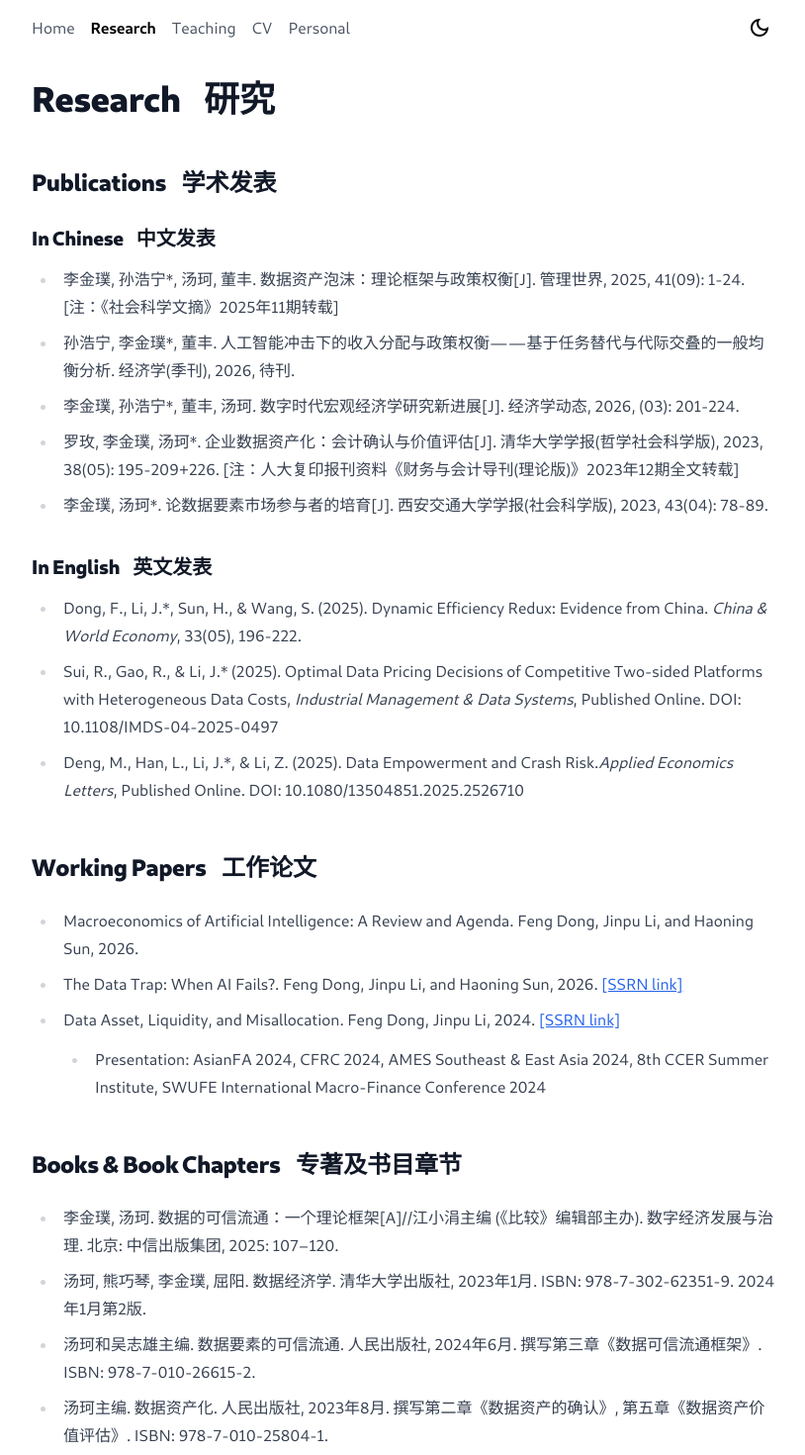
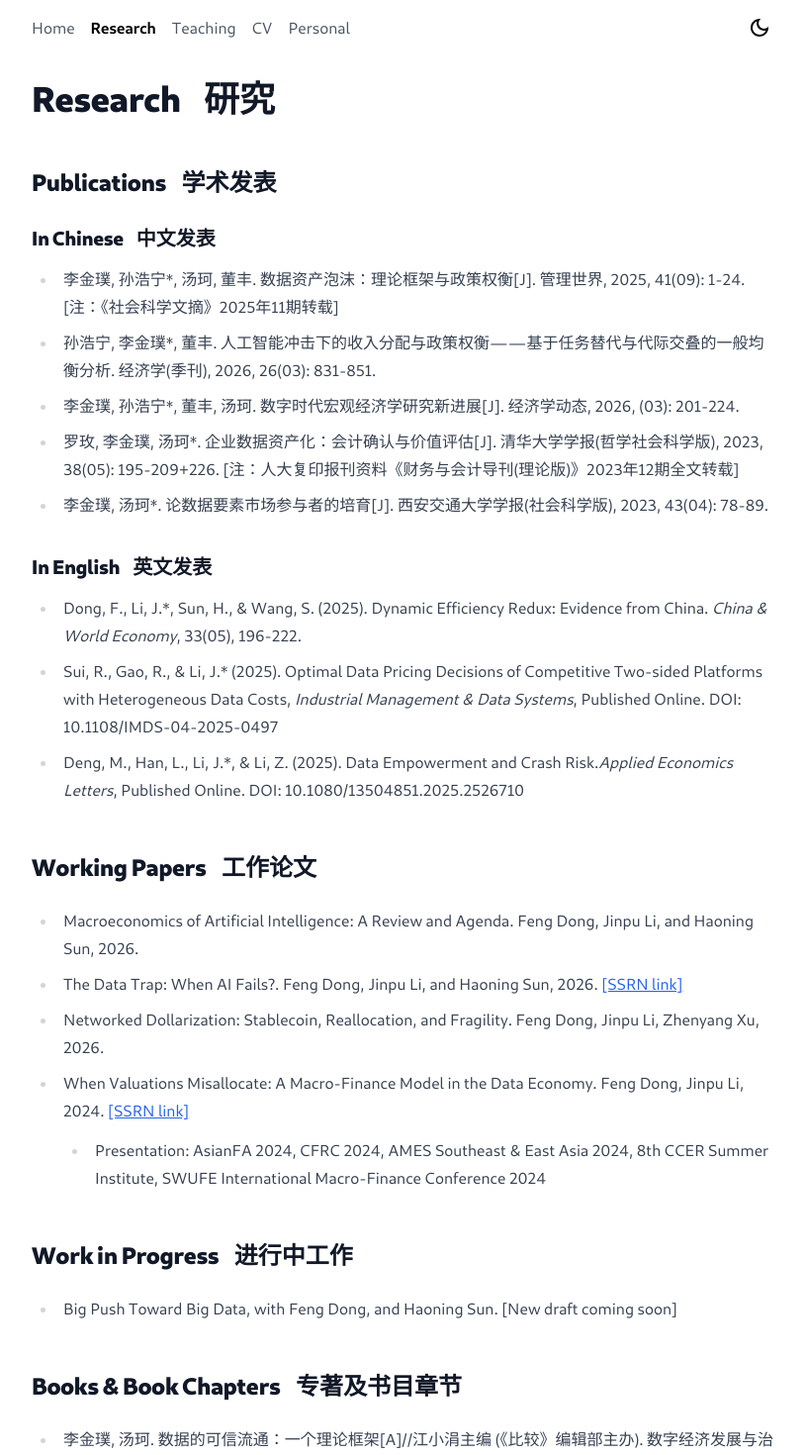
Before and after one commit to lijinpu/lijinpu.github.io, a Next.js app: page /research in a window 1280 px wide. Shown: the top 1470 px of the page at 99% size, without its empty margins (232-1046 px from the left). Built offline with nearby package versions, Linux system fonts and the light colour scheme.

Commit message:
auto update

```diff
--- a/pages/cv.tsx
+++ b/pages/cv.tsx
@@ -46,7 +46,7 @@ export default function CV({ lastUpdateISO }: InferGetStaticPropsType<typeof get
           <h2>Publications &nbsp;&nbsp; 学术发表</h2>
           <ul>
             <li>李金璞, 孙浩宁*, 汤珂, 董丰. 数据资产泡沫：理论框架与政策权衡[J]. 管理世界, 2025, 41(09): 1-24. [注：《社会科学文摘》2025年11期转载]</li>
-            <li>孙浩宁, 李金璞*, 董丰. 人工智能冲击下的收入分配与政策权衡——基于任务替代与代际交叠的一般均衡分析. 经济学(季刊), 2026, 待刊.</li>
+            <li>孙浩宁, 李金璞*, 董丰. 人工智能冲击下的收入分配与政策权衡——基于任务替代与代际交叠的一般均衡分析. 经济学(季刊), 2026, 26(03): 831-851.</li>
             <li>李金璞, 孙浩宁*, 董丰, 汤珂. 数字时代宏观经济学研究新进展[J]. 经济学动态, 2026, (03): 201-224.</li>
             <li>罗玫, 李金璞, 汤珂*. 企业数据资产化：会计确认与价值评估[J]. 清华大学学报(哲学社会科学版), 2023, 38(05): 195-209+226. [注：人大复印报刊资料《财务与会计导刊(理论版)》2023年12期全文转载]</li>
             <li>李金璞, 汤珂*. 论数据要素市场参与者的培育[J]. 西安交通大学学报(社会科学版), 2023, 43(04): 78-89.</li>
@@ -67,9 +67,16 @@ export default function CV({ lastUpdateISO }: InferGetStaticPropsType<typeof get
             </li>
             <li>The Data Trap: When AI Fails?. Feng Dong, Jinpu Li, and Haoning Sun, 2026.
             </li>
+            <li>Networked Dollarization: Stablecoin, Reallocation, and Fragility. Feng Dong, Jinpu Li, Zhenyang Xu, 2026.</li>
             <li>
-              Data Asset, Liquidity, and Misallocation. Feng Dong, Jinpu Li, 2024.
+              When Valuations Misallocate: A Macro-Finance Model in the Data Economy. Feng Dong, Jinpu Li, 2024.
             </li>
+          </ul>
+
+          <h2>Work in Progress &nbsp;&nbsp; 进行中工作</h2>
+
+          <ul>
+            <li>Big Push Toward Big Data, with Feng Dong, and Haoning Sun. [New draft coming soon]</li>
           </ul>
 
           <h2>Books & Book Chapters &nbsp;&nbsp; 专著及书目章节</h2>
@@ -108,11 +115,14 @@ export default function CV({ lastUpdateISO }: InferGetStaticPropsType<typeof get
 
           <h2>Conferences &nbsp;&nbsp; 学术会议</h2>
           <small style={{ color: 'gray', fontSize: '0.85rem' }}>
-          *: presented by coauthors
+          *: presented by coauthors; &: invited presentation; #: as discussant
           </small>
           <ul>
             <li>
-              2025: INFORMS 2025 Annual Meeting, The 2025 Modern Risk Society International Risk Conference (MRS2025), Macroeconomic Growth Outlook Forum held by Tsinghua SEM*; 第二十届中国管理学年会, 第二十五届中国经济学年会 (中国女经济学者专场)*,中国数字经济联盟2025年会, 第二届全国数字经济学术年会*,《经济学（季刊）》“人工智能的经济影响：前沿研究与政策启示”专题研讨会*, 清华大学第788期博士生学术论坛
+              2026: Asia Meeting of the Econometric Society China (AMES), China International Conference in Macroeconomics (CICM), 2026 CES China Annual Conference (CES), China International Conference in Finance (CICF)<sup>#</sup>; 首届数字经济与贸易高质量论文报告会<sup>&</sup>, 第二届管理科学与工程自主知识体系前沿学术研讨会*
+            </li>
+            <li>
+              2025: INFORMS 2025 Annual Meeting<sup>&</sup>, The 2025 Modern Risk Society International Risk Conference (MRS2025), Macroeconomic Growth Outlook Forum held by Tsinghua SEM*; 第二十届中国管理学年会, 第二十五届中国经济学年会 (中国女经济学者专场)*,中国数字经济联盟2025年会, 第二届全国数字经济学术年会*,《经济学（季刊）》“人工智能的经济影响：前沿研究与政策启示”专题研讨会*, 清华大学第788期博士生学术论坛
             </li>
             <li>
               2024: Asia Meeting of the Econometric Society East & Southeast Asia (AMES),
--- a/pages/research.tsx
+++ b/pages/research.tsx
@@ -11,7 +11,7 @@ export default function Research() {
          <h3>In Chinese &nbsp;&nbsp; 中文发表</h3>
             <ul>
                 <li>李金璞, 孙浩宁*, 汤珂, 董丰. 数据资产泡沫：理论框架与政策权衡[J]. 管理世界, 2025, 41(09): 1-24. [注：《社会科学文摘》2025年11期转载]</li>
-                <li>孙浩宁, 李金璞*, 董丰. 人工智能冲击下的收入分配与政策权衡——基于任务替代与代际交叠的一般均衡分析. 经济学(季刊), 2026, 待刊.</li>
+                <li>孙浩宁, 李金璞*, 董丰. 人工智能冲击下的收入分配与政策权衡——基于任务替代与代际交叠的一般均衡分析. 经济学(季刊), 2026, 26(03): 831-851.</li>
                 <li>李金璞, 孙浩宁*, 董丰, 汤珂. 数字时代宏观经济学研究新进展[J]. 经济学动态, 2026, (03): 201-224.</li>
                 <li>罗玫, 李金璞, 汤珂*. 企业数据资产化：会计确认与价值评估[J]. 清华大学学报(哲学社会科学版), 2023, 38(05): 195-209+226. [注：人大复印报刊资料《财务与会计导刊(理论版)》2023年12期全文转载]</li>
                 <li>李金璞, 汤珂*. 论数据要素市场参与者的培育[J]. 西安交通大学学报(社会科学版), 2023, 43(04): 78-89.</li>
@@ -44,8 +44,9 @@ export default function Research() {
   [SSRN link]
 </a>
     </li>
+    <li>Networked Dollarization: Stablecoin, Reallocation, and Fragility. Feng Dong, Jinpu Li, Zhenyang Xu, 2026.</li>
     <li>
-        Data Asset, Liquidity, and Misallocation. Feng Dong, Jinpu Li, 2024. <a
+        When Valuations Misallocate: A Macro-Finance Model in the Data Economy. Feng Dong, Jinpu Li, 2024. <a
   href="https://papers.ssrn.com/sol3/papers.cfm?abstract_id=4790765"
   target="_blank"
   rel="noopener noreferrer"
@@ -58,6 +59,11 @@ export default function Research() {
     </li>
 </ul>
 
+    <h2>Work in Progress &nbsp;&nbsp; 进行中工作</h2>
+
+    <ul>
+        <li>Big Push Toward Big Data, with Feng Dong, and Haoning Sun. [New draft coming soon]</li>
+    </ul>
 
     <h2>Books & Book Chapters &nbsp;&nbsp; 专著及书目章节</h2>
     <ul>
```
